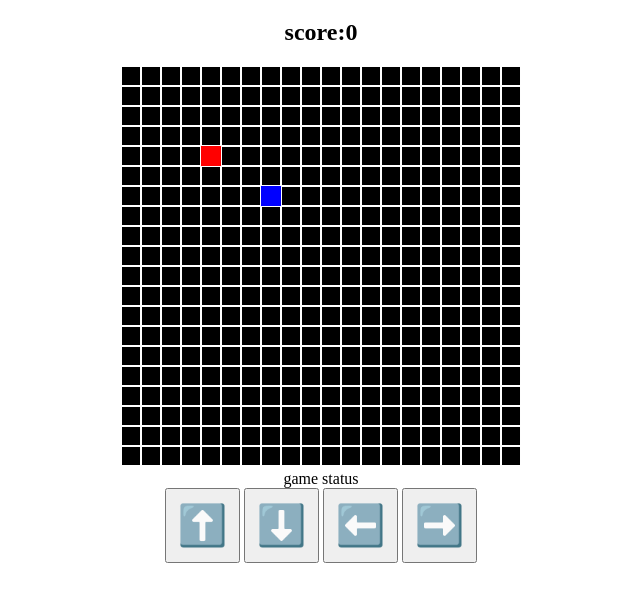
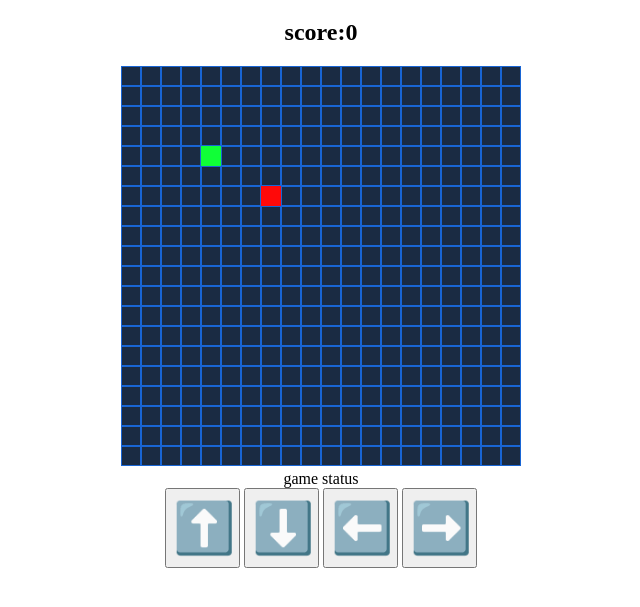
Before and after one commit to Ashwinmathew123456789/Snake_game, a plain HTML site: page index.html in a window 1280 px wide. Shown: the part 61-668 px from the top of the page, without its empty margins (319-959 px from the left). Drawn offline with Linux system fonts and the light colour scheme.

Commit message:
Add files via upload

```diff
--- a/Style.css
+++ b/Style.css
@@ -5,10 +5,13 @@ body{
 #controls{
   width: px;
   height: px;
+/*  background-color: #2e7cec;*/
+/*  text-align: center;*/
+  align-items: space;
 }
 button{
   text-align: center;
   width: 75px;
-  height: 75px;
-  font-size: 40px;
+  height: 80px;
+  font-size: 50px;
 }
--- a/scrypt.js
+++ b/scrypt.js
@@ -10,12 +10,13 @@ let fpy = 120;
 let snake_tail = [];
 let snake_size = 1;
 let score = 0;
+let high_score;
 //let up = document.getElementById("up")
 
 // onload function
 window.onload = function() {
   //  document.addEventListner("keydown", inputControl)
-  game = setInterval(main_game, 500);
+  game = setInterval(main_game, 200);
   //const intervalId = setInterval(() => {main_game()}, 1000);
 }
 
@@ -42,7 +43,7 @@ function main_game() {
   }
 
   //backgrount colour and game area
-  canvas.fillStyle = "black";
+  canvas.fillStyle = "#1a2b43";
   canvas.fillRect(0, 0, 400, 400);
 
   //drawing line
@@ -54,12 +55,11 @@ function main_game() {
     canvas.moveTo(0, rl);
     canvas.lineTo(400, rl);
   }
-  canvas.strokeStyle = "#ffffff";
+  canvas.strokeStyle = "#1866d5";
   canvas.stroke();
 
   //snake body
-
-  canvas.fillStyle = "red";
+  canvas.fillStyle = "#10ff37";
 //  canvas.fillRect(spx, spy, 20, 20);
   for (let i = 0; i < snake_tail.length; i++) {
     canvas.fillRect(snake_tail[i].x, snake_tail[i].y, 20, 20);
@@ -71,9 +71,8 @@ function main_game() {
     }
   }
 
-
   //frut
-  canvas.fillStyle = "blue";
+  canvas.fillStyle = "#ff0909";
   canvas.fillRect(fpx, fpy, 20, 20);
 
 //frut change
@@ -88,10 +87,7 @@ function main_game() {
   while(snake_tail.length > snake_size){
     snake_tail.shift();
   }
-
-
 }
-
 
 // game control
 
```
